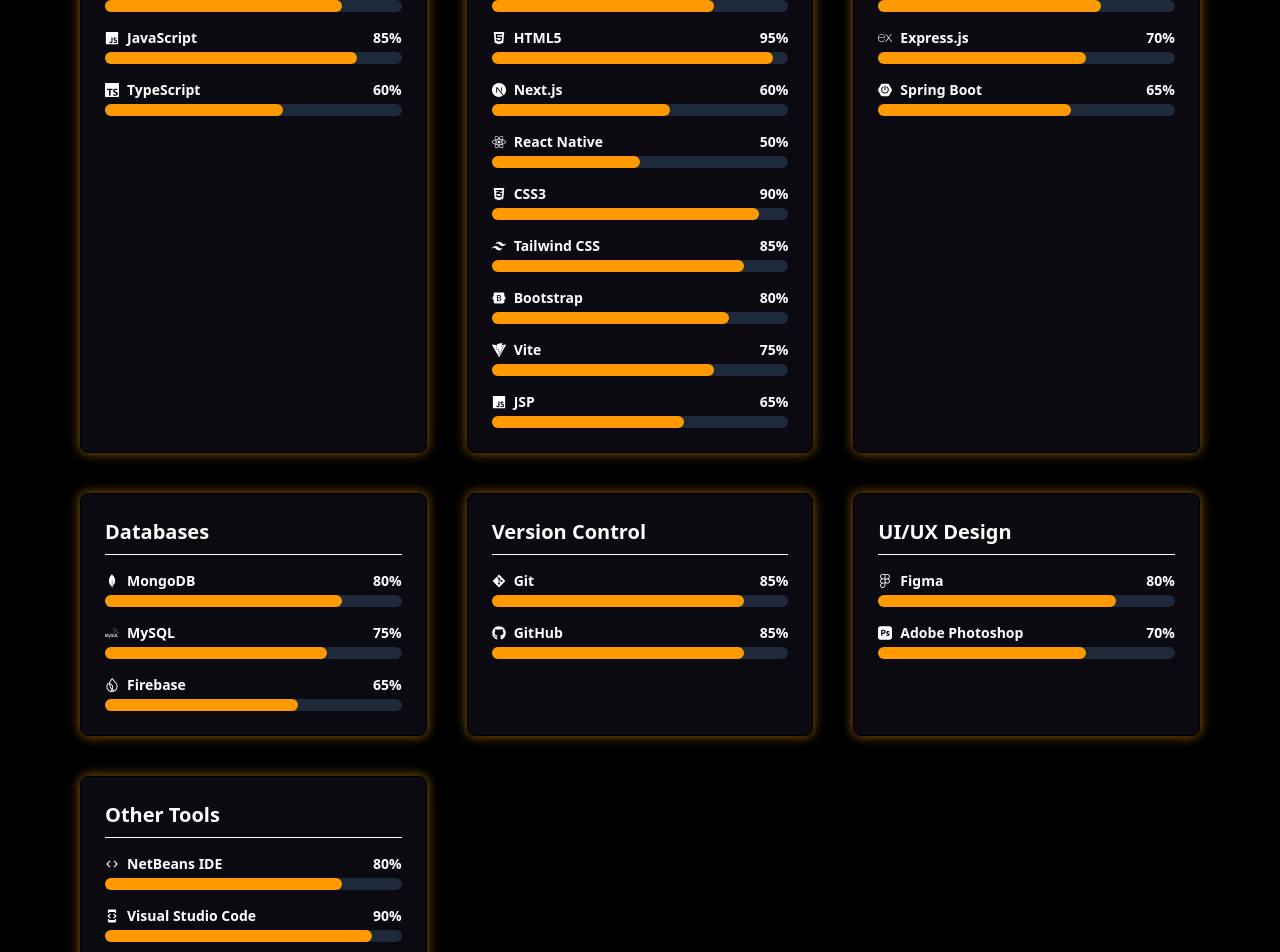
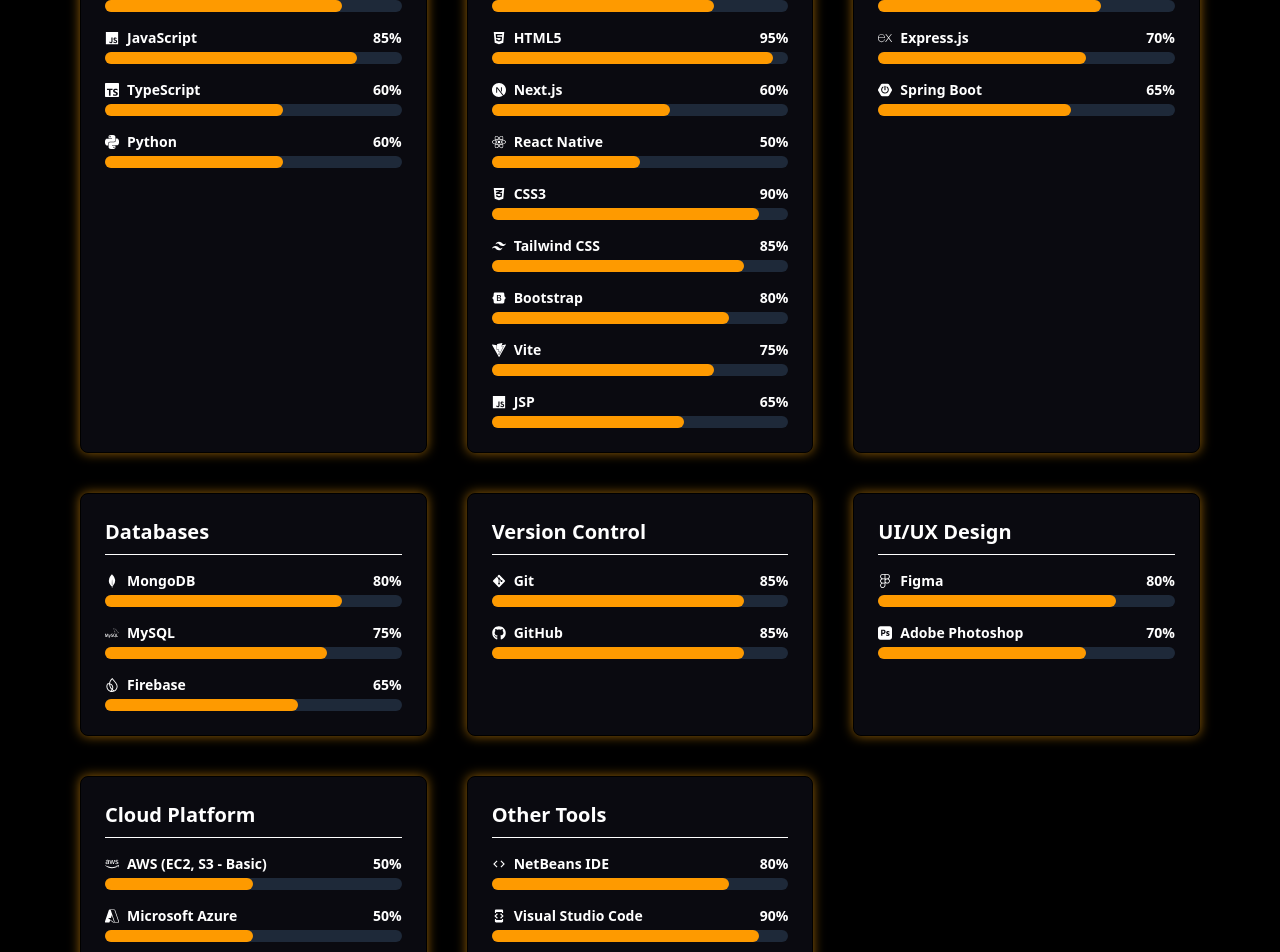
Before and after one commit to tharu-nisansala/My-Portfolio, a React (Vite) app: page / in a window 1280 px wide. Shown: the part 3120-4072 px from the top of the page. Built offline with nearby package versions, Linux system fonts and the light colour scheme; a web font is replaced by a local one.

Commit message:
Update skills list with new technologies
Added Python, AWS, and Microsoft Azure to skills list.

```diff
--- a/src/sections/Skills.jsx
+++ b/src/sections/Skills.jsx
@@ -2,7 +2,7 @@ import React, { useEffect } from "react";
 import { FaJava, FaReact,  FaJs, FaHtml5, FaCss3Alt, FaBootstrap, FaNodeJs, FaGitAlt, FaGithub, FaFigma } from "react-icons/fa";
 import { SiTailwindcss, SiVite, SiExpress, SiMongodb, SiMysql, SiFirebase, SiAdobephotoshop, SiPostman, SiSpringboot,SiNextdotjs } from "react-icons/si";
 import { MdCode, MdDeveloperMode } from 'react-icons/md';
-import { SiTypescript, SiIntellijidea } from "react-icons/si";
+import { SiTypescript, SiIntellijidea, SiPython,SiAmazonaws,SiMicrosoftazure  } from "react-icons/si";
 
 
 const skillsData = [
@@ -12,6 +12,7 @@ const skillsData = [
       { name: "Java", icon: <FaJava />, level: 80 },
       { name: "JavaScript", icon: <FaJs />, level: 85 },
       { name: "TypeScript", icon: <SiTypescript />, level: 60 },
+      { name: "Python", icon: <SiPython />, level: 60 },
 
 
     ],
@@ -58,6 +59,13 @@ const skillsData = [
     skills: [
       { name: "Figma", icon: <FaFigma />, level: 80 },
       { name: "Adobe Photoshop", icon: <SiAdobephotoshop />, level: 70 },
+    ],
+  },
+   {
+    category: "Cloud Platform",
+    skills: [
+      {name: "AWS (EC2, S3 - Basic)", icon: <SiAmazonaws />, level: 50 },
+      {name: "Microsoft Azure", icon: <SiMicrosoftazure />, level: 50 },
     ],
   },
   {
```
